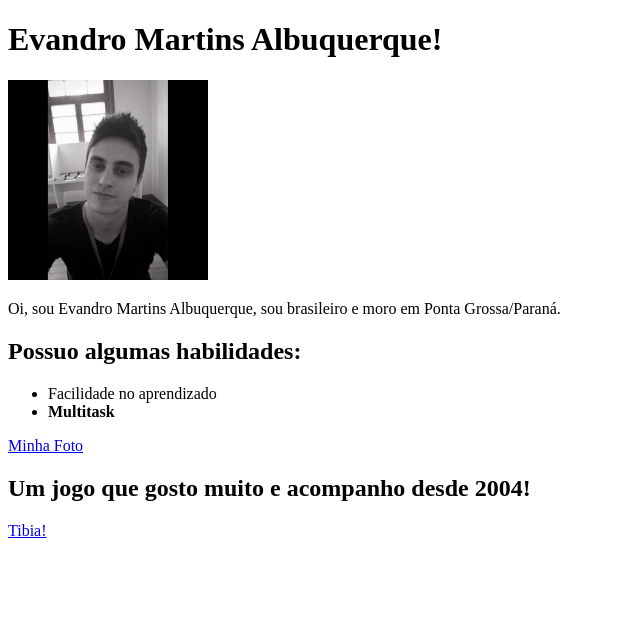
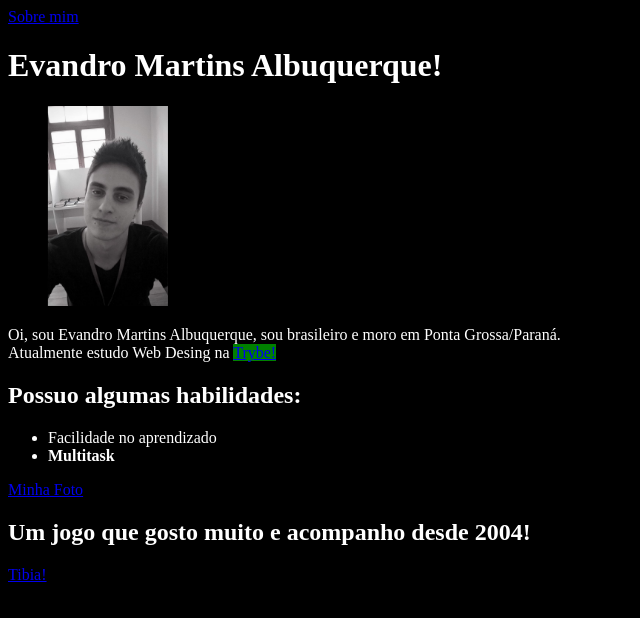
Before and after one commit to evandro663/evandro663.github.io, a plain HTML site: page index.html in a window 1280 px wide. Shown: the whole page, without its empty margins (0-640 px from the left). Drawn offline with Linux system fonts and the light colour scheme.

Commit message:
Estilizacao-portifolio

```diff
--- a/index.html
+++ b/index.html
@@ -2,20 +2,53 @@
 <html lang="pt-br">
   <head>
       <meta charset="UTF-8">
-    <title>Página do EA</title>
+      <title>
+        Página do EA
+      </title>
+      <a href="#aboutme">
+        Sobre mim
+      </a>
+      <link rel="stylesheet" href="style.css">
   </head>
   <body>
-    <h1>Evandro Martins Albuquerque!</h1>
+      <h1 class="font">
+        Evandro Martins Albuquerque!
+      </h1>
+
       <img id="foto" src="./evandro.jpg" alt="Foto Evandro Albuquerque" width="200px">
-    <p>Oi, sou Evandro Martins Albuquerque, sou brasileiro e moro em Ponta Grossa/Paraná.</p>
-    <h2>Possuo algumas habilidades:</h2>
+
+      <p class="font" id=aboutme>
+        Oi, sou Evandro Martins Albuquerque, sou brasileiro e moro em Ponta Grossa/Paraná.<br>
+        Atualmente estudo Web Desing na
+        <a class="style-link" href="https://www.betrybe.com" target="_blank">
+          Trybe!
+        </a>
+      </p>
+
+      <h2 class="font">
+        Possuo algumas habilidades:
+      </h2>
+
       <ul><!--TAG LISTA NÃO ORDENADA-->
-        <li>Facilidade no aprendizado</li> <!--TAG ITEM DA LISTA-->
-        <li><strong>Multitask</strong></li>
+          <li class="font"> <!--TAG ITEM DA LISTA-->
+            Facilidade no aprendizado
+          </li>
+          <li class="font">
+            <strong>Multitask</strong>
+          </li>
       </ul>
-    <a href="#foto">Minha Foto</a>
-    <h2>Um jogo que gosto muito e acompanho desde 2004!</h2>
-    <a href="https://www.tibia.com/news/?subtopic=latestnews">Tibia!</a>
+
+      <a href="#foto">
+        Minha Foto
+      </a>
+
+      <h2 class="font">
+        Um jogo que gosto muito e acompanho desde 2004!
+      </h2>
+
+      <a href="https://www.tibia.com/news/?subtopic=latestnews" target="_blank">
+        Tibia!
+      </a>
 
   </body>
 </html>
--- /dev/null
+++ b/style.css
@@ -0,0 +1,10 @@
+body {
+  background-color: black;
+}
+.font {
+  color: white;
+}
+
+.style-link {
+  background-color: green;
+}
```
Lines whose indentation alone changed are shown as unchanged.
